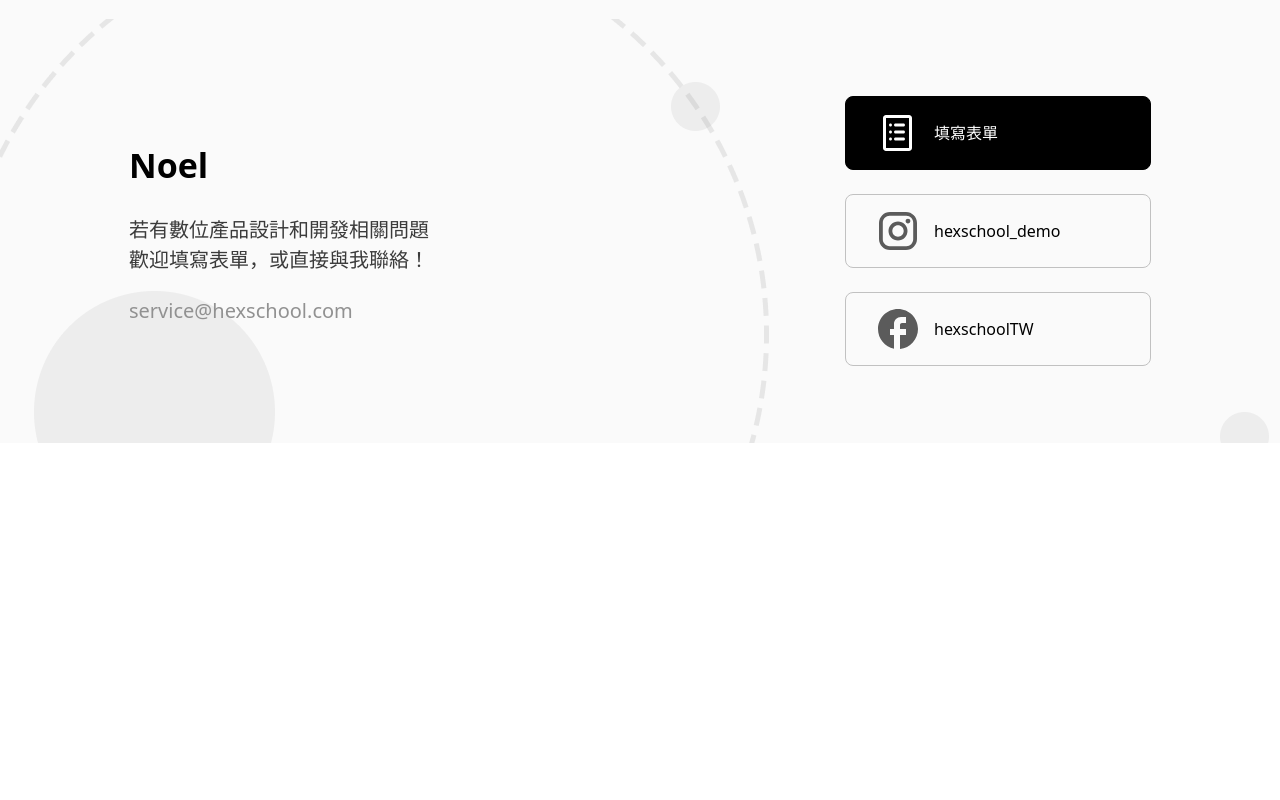
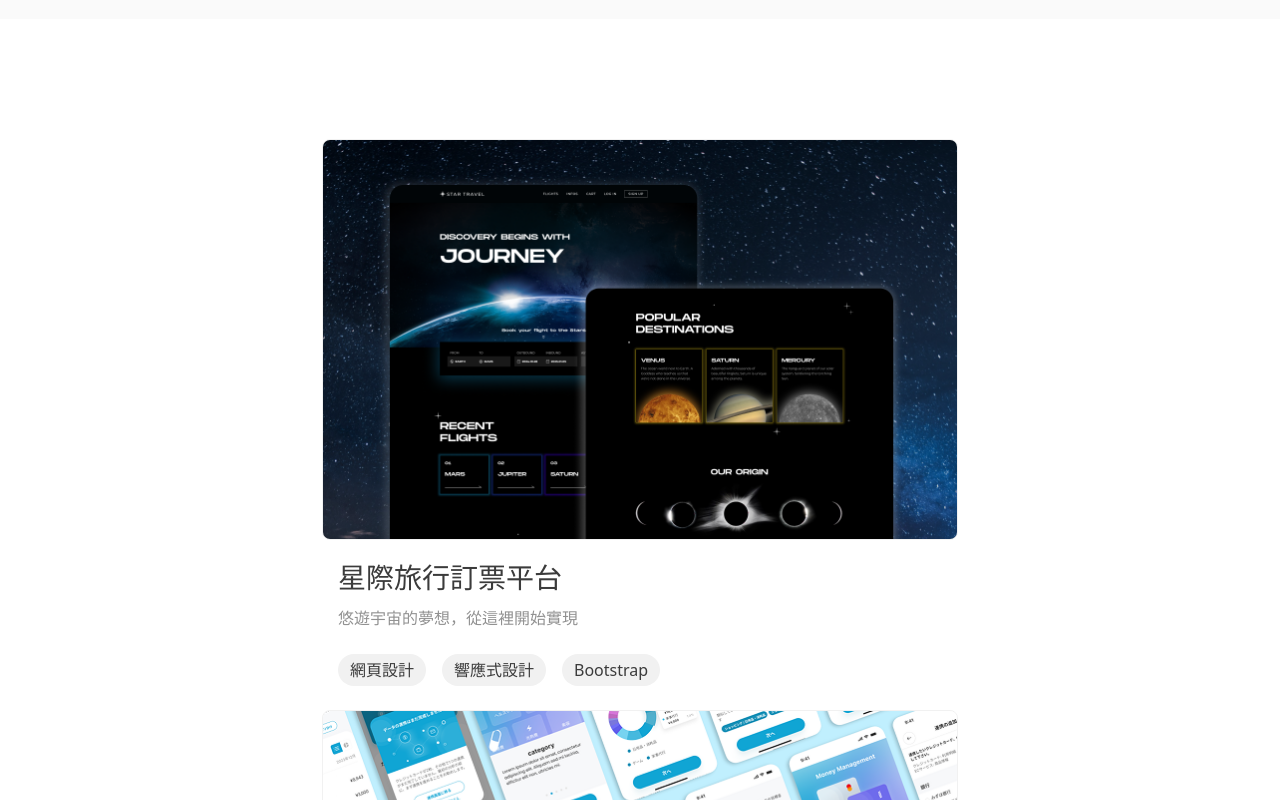
Before and after one commit to Danny-1211/Noel-design, a React (Vite) app: page /collection in a window 1280 px wide. Shown: the part 580-1380 px from the top of the page. Before the commit the page ends 1023 px from the top, so only its background shows below. Built offline with nearby package versions, Linux system fonts and the light colour scheme.

Commit message:
feat: collection done

```diff
--- a/src/pages/Collection.jsx
+++ b/src/pages/Collection.jsx
@@ -1,7 +1,10 @@
 import mark from "../assets/imgs/icon/mark.svg";
 import quoteLeft from "../assets/imgs/icon/quote-left.svg";
 import quoteRight from "../assets/imgs/icon/quote-right.svg";
+import COLLECTION_LIST from "../data/collection_list";
+import Card from "../components/Card";
 function Collection() {
+  const pagesCount = 3; // 先當作總共有幾頁缺版用, 之後套功能
   return (
     <>
       <div className="w-full flex flex-col items-center justify-center lg:max-w-[1920px] ">
@@ -73,6 +76,23 @@ function Collection() {
             </div>
           </div>
         </div>
+        <div className="collect flex flex-col items-center justify-center py-20 gap-12 lg:py-[120px] lg:gap-[72px]">
+          <div className="collect-list w-full flex items-center justify-center flex-wrap  py-80px  gap-12 lg:max-w-[1296px] lg:gap-6">
+            {COLLECTION_LIST.map((item, index) => {
+              return <Card project={item} key={index} />;
+            })}
+          </div>
+          <div className="collect-paganation">
+            <div className="paganation-container flex ">
+              {Array.from({length:pagesCount }).map((item, index) => (
+                <div key={index} className="flex gap-4 px-[13px] py-0.5 lg:gap-2.5   border border-[#FFFFFF] rounded-sm
+                hover:border-[#1E1E1E] hover:bg-[#1E1E1E]">
+                  <p className="hover:text-[#FFFFFF] leading-6 font-normal text-[24px]"> {index + 1}</p>
+                </div>
+              ))}
+            </div>
+          </div>
+        </div>
       </div>
     </>
   );
```
